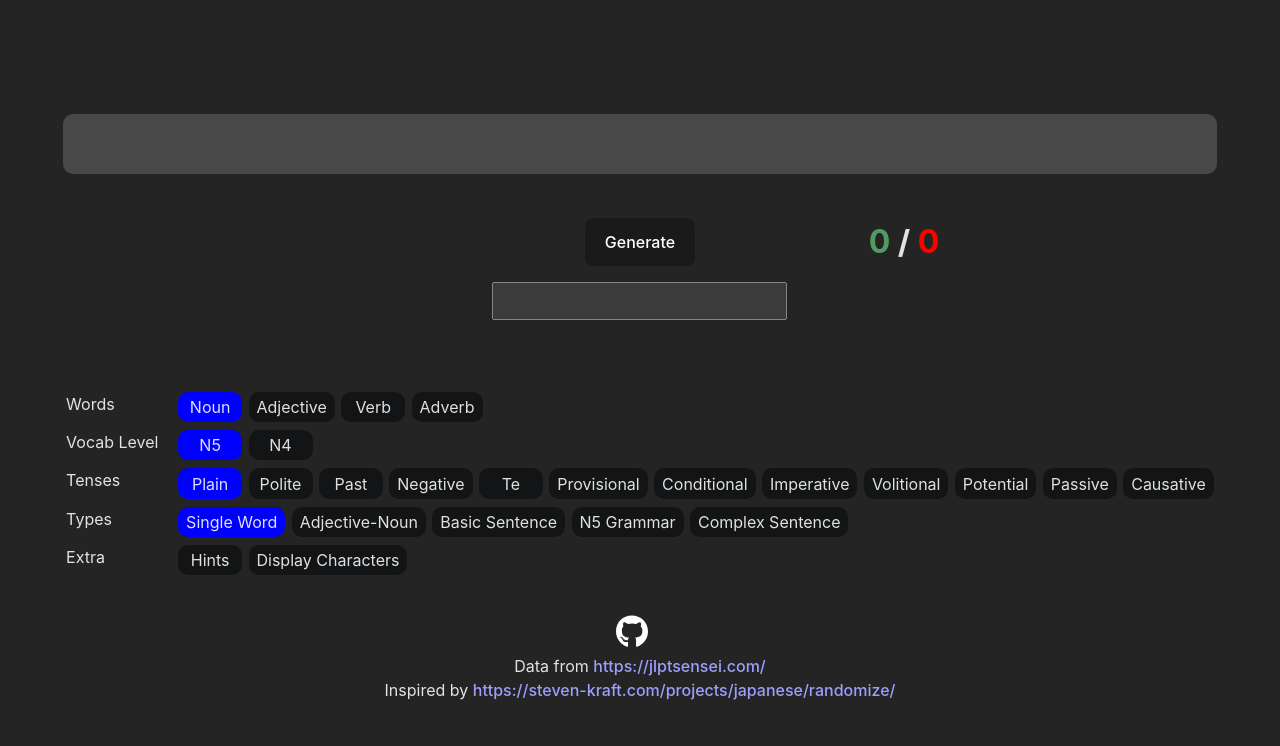
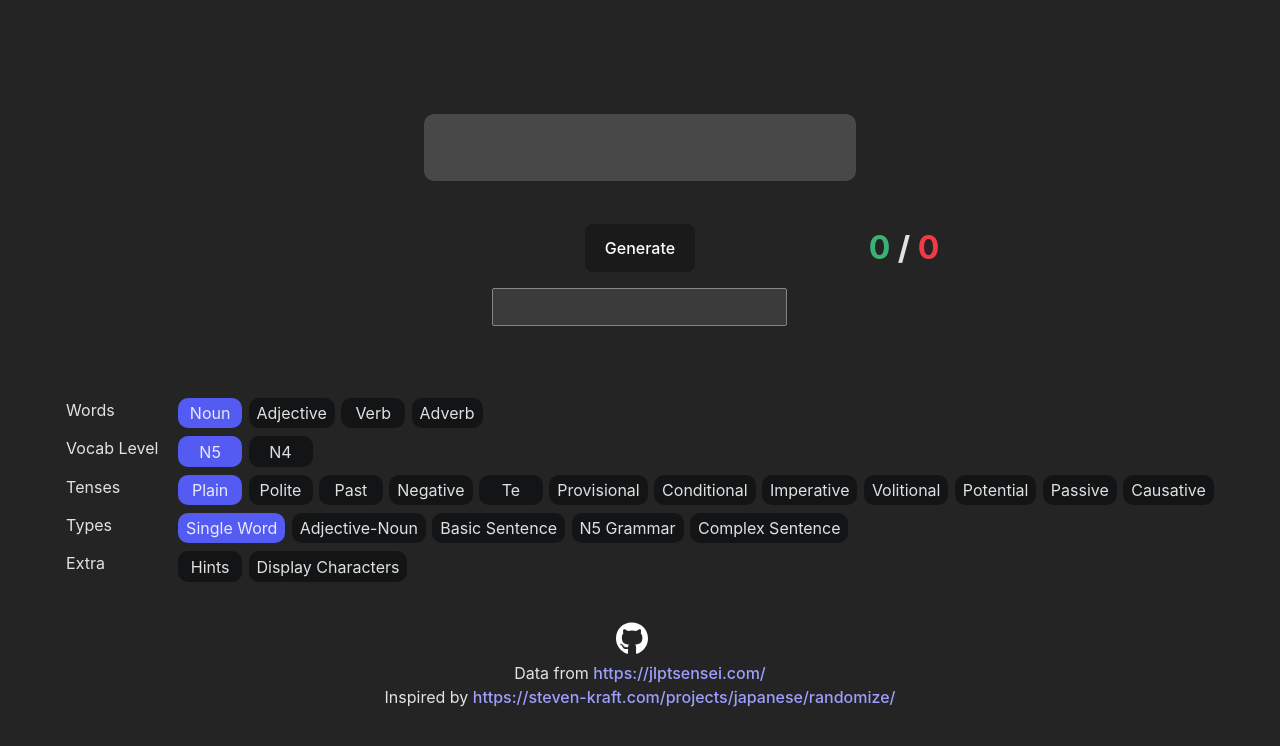
Before and after one commit to NoahTN/JSFT, a React (Vite) app: page / in a window 1280 px wide. Shown: the top 746 px of the page. Built offline with nearby package versions, Linux system fonts and the light colour scheme.

Commit message:
Update color styling

```diff
--- a/src/components/interactor.jsx
+++ b/src/components/interactor.jsx
@@ -179,7 +179,7 @@ function Interactor(props) {
 
     function createPrompt(data, displayChars) {
         if(displayChars) {
-            setPrompt(<PromptItem text={ data.word }/>);
+            setPrompt(data.word);
         }
         else {
             if(data.children) {
@@ -187,7 +187,7 @@ function Interactor(props) {
                 setPrompt(children.map((c, i) => <PromptItem key={ data.word + "_" + i + "_" + c.word } word={ c } />));
             }
             else {
-                setPrompt(<PromptItem word={ data }/>)
+                setPrompt(data.word);
             }
 
         }
@@ -243,7 +243,9 @@ function Interactor(props) {
             { getHints() }
             </>}
         </div>
-        <div id="prompt">{ prompt }</div>
+        <div id="prompt">
+            {typeof prompt === "string" ? <PromptItem text={ prompt }/> : prompt}
+        </div>
         <br/>
         <div id="generate-box">
             <div className="flex-spacer"></div>
@@ -283,7 +285,7 @@ function PromptItem(props) {
     if(!text) {
         const word = props.word;
         text = word.meaning || word?.verb?.meaning || word?.adjective?.meaning;
-        className += " " + word.type;
+        className += " " + (word.type === "verb*" ? "verb" : word.type);
 
         if(word.form) {
             text += " (";
--- a/src/components/styles/interactor.css
+++ b/src/components/styles/interactor.css
@@ -18,12 +18,12 @@
 }
 
 .hint-selected {
-    background: blue;
+    background: #535bf2;
     color: white;
 }
 
 .hint-selected:hover {
-    background: blue;
+    background: #535bf2;
     color: white;
 }
 
@@ -48,7 +48,7 @@
 #prompt {
     font-size: 2rem;
     min-height: 48px;
-    margin: 0.3em 0 0.6em 0;
+    margin: 0.3em auto 0.6em auto;
     background: #484848;
     display: flex;
     flex-wrap: wrap;
@@ -56,6 +56,8 @@
     padding: 0.2em 0.5em 0.2em 0.5em;
     border-radius: 10px;
     min-width: 30%;
+    width: 400px;
+    max-width: 80%;
 }
 
 .prompt-item {
@@ -69,22 +71,26 @@
 }
 
 .prompt-item.na-adjective {
-    color: red;
+    color: #F4C95D;
 }
 .prompt-item.i-adjective {
-    color: red;
+    color: #F4C95D;
 }
 
 .prompt-item.verb {
-    color:green;
+    color: #F03A47;
 }
 
 .prompt-item.particle {
-    color:aqua;
+    color: #3BB273;
 }
 
 .prompt-item.grammar {
-    color:yellow;
+    color:#2991E6;
+}
+
+.prompt-item.adverb {
+    color: #77CBB9;
 }
 
 #generate-box {
@@ -108,11 +114,11 @@
 }
 
 #counter-correct {
-    color: #519B63;
+    color: #3BB273;
 }
 
 #counter-wrong {
-    color: red;
+    color: #F03A47;
 }
 
 
@@ -148,11 +154,11 @@
 }
 
 .correct {
-    background: #519B63;
+    background: #3BB273;
 }
 
 .wrong {
-    background: red;
+    background: #F03A47;;
 }
 
 .invisible {
--- a/src/components/styles/options.css
+++ b/src/components/styles/options.css
@@ -4,7 +4,7 @@
 
 
 .option-input:checked + .option-label {
-    background: blue;
+    background: #535bf2;
 }
 
 .option-label {
```
